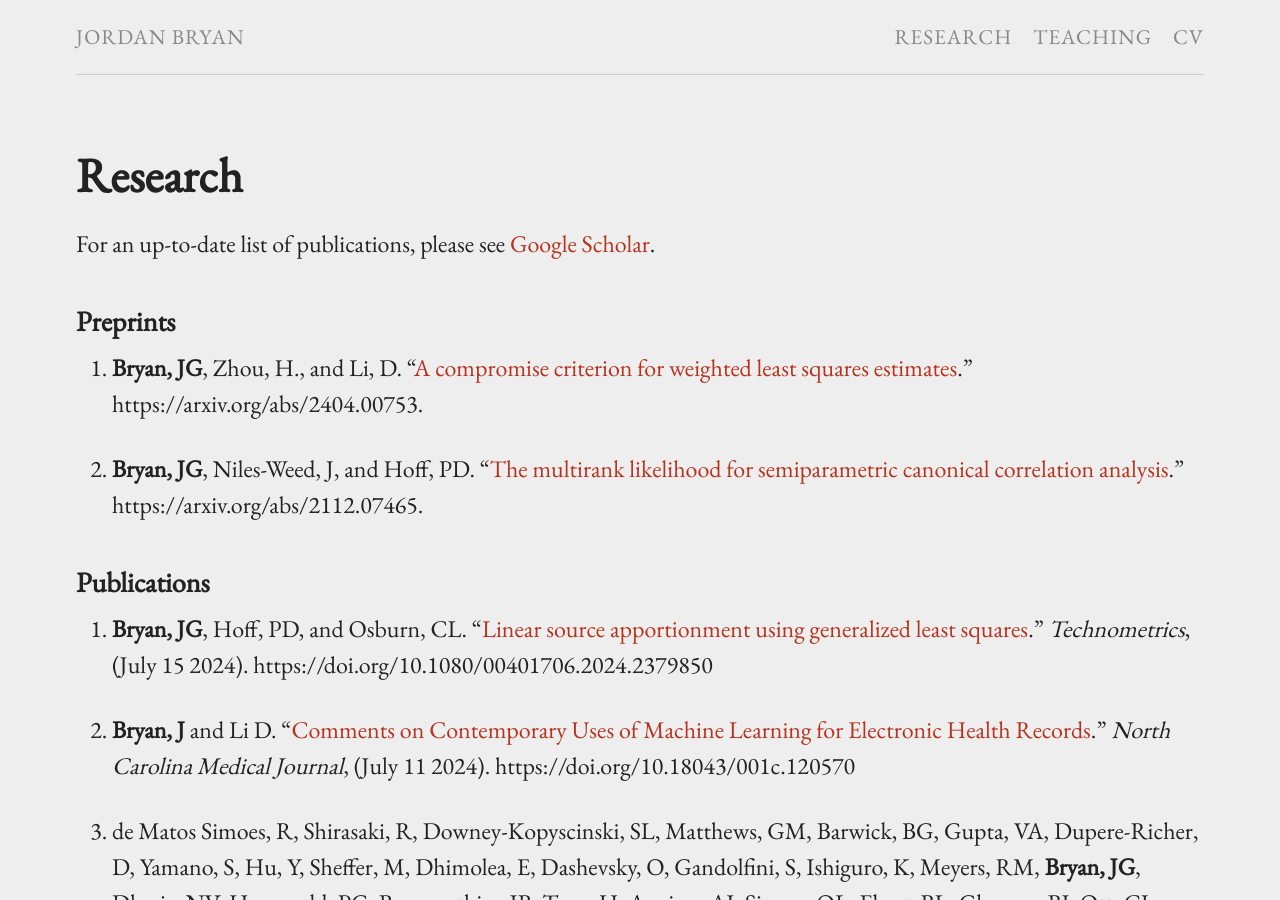
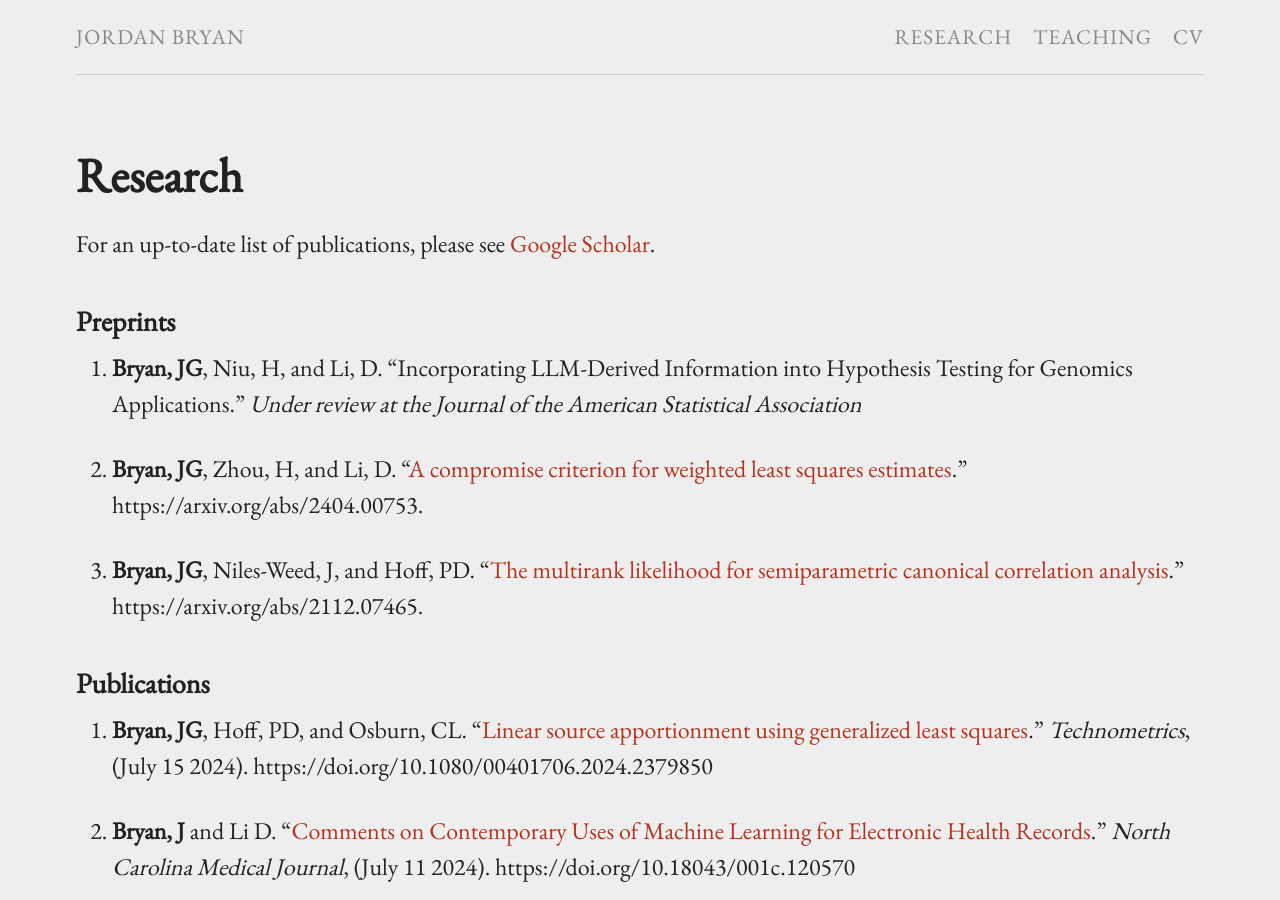
Before and after one commit to j-g-b/j-g-b.github.io, a Jekyll site: the page built from research.md, in a window 1280 px wide and 900 px high. Built offline with Jekyll 4.4.1, drawn with Linux system fonts in a browser that asks for light colours.

Commit message:
adding article

```diff
--- a/research.md
+++ b/research.md
@@ -8,9 +8,13 @@ For an up-to-date list of publications, please see [Google Scholar](https://scho
 
 ### Preprints
 
-1. **Bryan, JG**, Zhou, H., and Li, D. "[A compromise criterion for weighted least squares estimates](https://arxiv.org/abs/2404.00753)." https://arxiv.org/abs/2404.00753.
+1. **Bryan, JG**, Niu, H, and Li, D. "Incorporating LLM-Derived Information into
+Hypothesis Testing for Genomics
+Applications." *Under review at the Journal of the American Statistical Association*
 
-2. **Bryan, JG**, Niles-Weed, J, and Hoff, PD. "[The multirank likelihood for semiparametric canonical correlation analysis](https://arxiv.org/abs/2112.07465)." https://arxiv.org/abs/2112.07465.
+2. **Bryan, JG**, Zhou, H, and Li, D. "[A compromise criterion for weighted least squares estimates](https://arxiv.org/abs/2404.00753)." https://arxiv.org/abs/2404.00753.
+
+3. **Bryan, JG**, Niles-Weed, J, and Hoff, PD. "[The multirank likelihood for semiparametric canonical correlation analysis](https://arxiv.org/abs/2112.07465)." https://arxiv.org/abs/2112.07465.
 
 ### Publications
 
```
